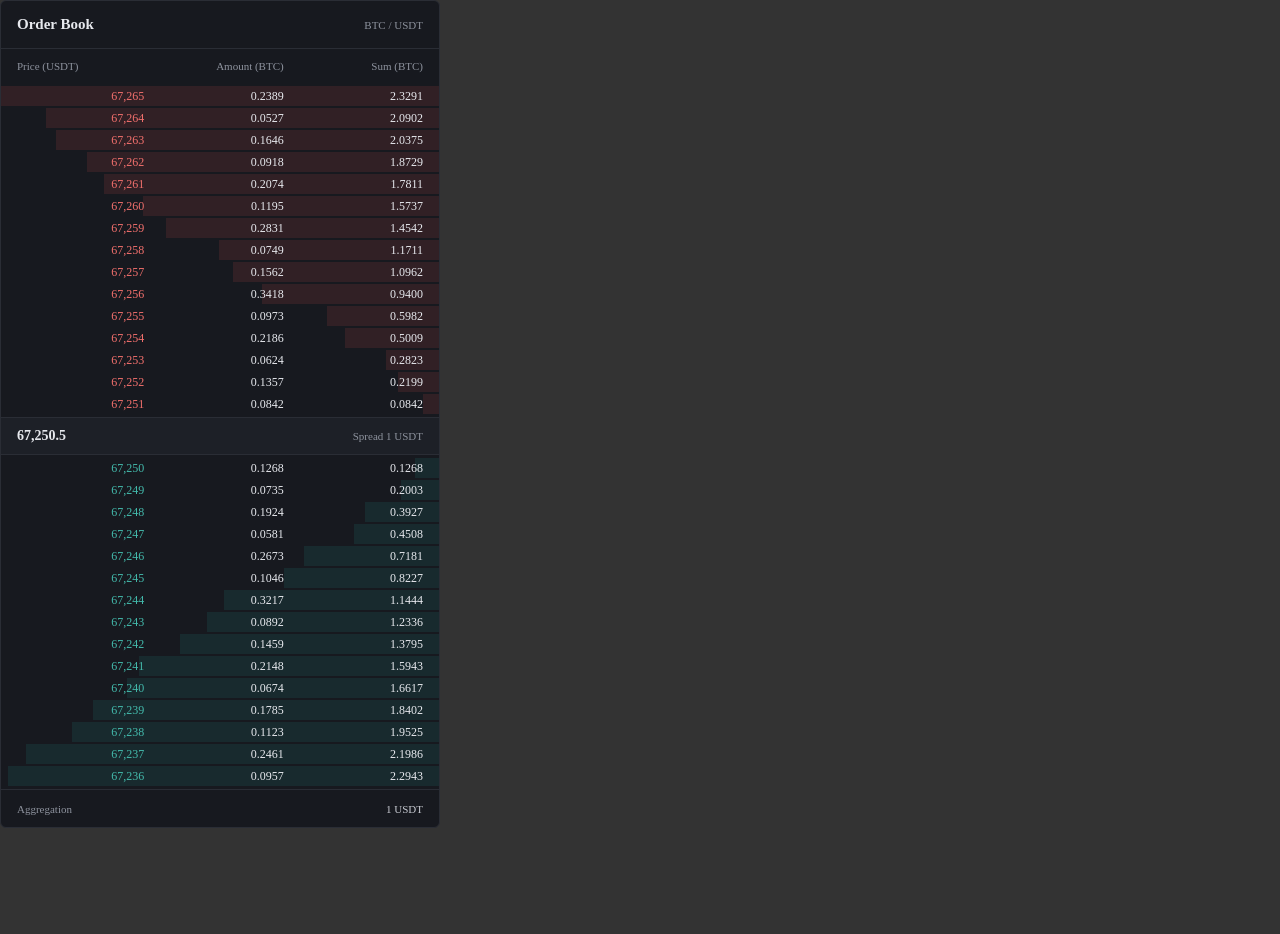
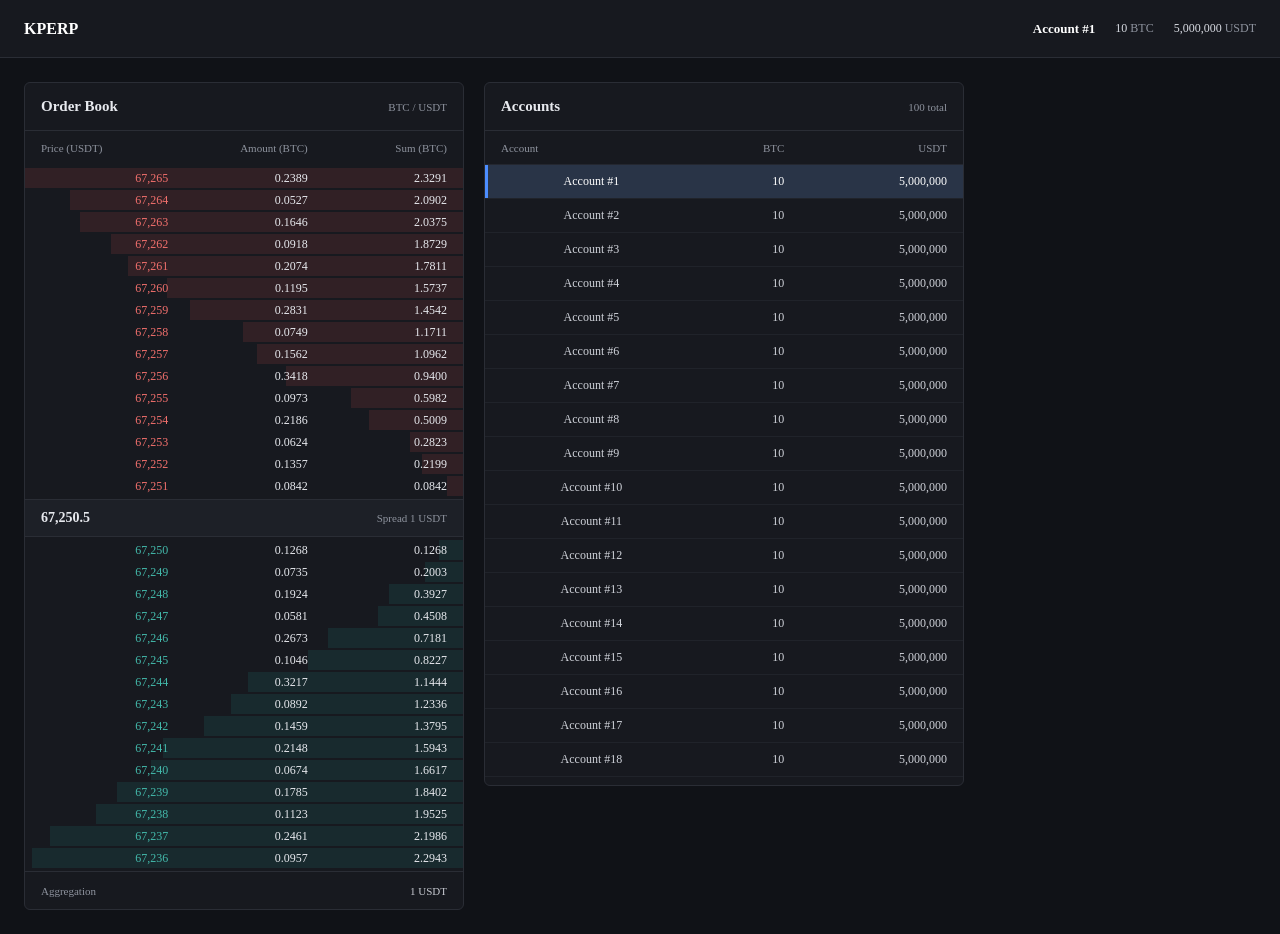
Before and after one commit to kenny-7100/kperp, a React (Vite) app: page / in a window 1280 px wide. Before the commit the page ends 828 px from the top, so only its background shows below. Built offline with nearby package versions, Linux system fonts and the light colour scheme.

Commit message:
feat: add account selector and header

```diff
--- /dev/null
+++ b/src/App.module.scss
@@ -0,0 +1,24 @@
+.page {
+  min-height: 100vh;
+  background: #101217;
+}
+
+.content {
+  display: grid;
+  grid-template-columns: minmax(320px, 440px) minmax(360px, 480px);
+  gap: 20px;
+  align-items: start;
+  padding: 24px;
+}
+
+@media (max-width: 880px) {
+  .content {
+    grid-template-columns: 1fr;
+  }
+}
+
+@media (max-width: 480px) {
+  .content {
+    padding: 12px;
+  }
+}
--- a/src/App.tsx
+++ b/src/App.tsx
@@ -1,11 +1,24 @@
+import { useState } from 'react';
+import AccountList, { accounts } from './components/AccountList';
+import Header from './components/Header';
 import OrderBook from './components/OrderBook';
+import styles from './App.module.scss';
 
 function App() {
-  return <main>
-    <div>
-      <OrderBook />
+  const [currentAccount, setCurrentAccount] = useState(accounts[0]);
+
+  return (
+    <div className={styles.page}>
+      <Header currentAccount={currentAccount} />
+      <main className={styles.content}>
+        <OrderBook />
+        <AccountList
+          currentAccount={currentAccount}
+          onSelect={setCurrentAccount}
+        />
+      </main>
     </div>
-  </main>;
+  );
 }
 
 export default App;
--- /dev/null
+++ b/src/components/AccountList/index.module.scss
@@ -0,0 +1,98 @@
+.accountList {
+  width: min(100%, 480px);
+  overflow: hidden;
+  color: #e7e9ee;
+  background: #17191f;
+  border: 1px solid #2a2d35;
+  border-radius: 6px;
+  font-variant-numeric: tabular-nums;
+}
+
+.titleBar {
+  display: flex;
+  align-items: center;
+  justify-content: space-between;
+  min-height: 48px;
+  padding: 0 16px;
+  border-bottom: 1px solid #2a2d35;
+
+  h2 {
+    margin: 0;
+    font-size: 15px;
+    font-weight: 600;
+  }
+
+  span {
+    color: #8e939e;
+    font-size: 11px;
+  }
+}
+
+.columnHeaders,
+.rows button {
+  display: grid;
+  grid-template-columns: 1.2fr 0.6fr 1fr;
+  column-gap: 12px;
+  align-items: center;
+  padding: 0 16px;
+
+  span:nth-child(n + 2) {
+    text-align: right;
+  }
+}
+
+.columnHeaders {
+  min-height: 34px;
+  color: #8e939e;
+  font-size: 11px;
+  border-bottom: 1px solid #242730;
+}
+
+.rows {
+  height: 700px;
+  max-height: calc(100vh - 180px);
+  min-height: 240px;
+  overflow-y: auto;
+  scrollbar-color: #454a56 transparent;
+  scrollbar-width: thin;
+
+  button {
+    width: 100%;
+    min-height: 34px;
+    color: #cfd2d9;
+    font: inherit;
+    background: transparent;
+    border: 0;
+    border-bottom: 1px solid #20232a;
+    cursor: pointer;
+
+    &:hover {
+      background: #22252d;
+    }
+
+    &:focus-visible {
+      position: relative;
+      outline: 2px solid #4c8dff;
+      outline-offset: -2px;
+    }
+  }
+
+  .selected {
+    color: #ffffff;
+    background: #293447;
+    box-shadow: inset 3px 0 #4c8dff;
+
+    &:hover {
+      background: #2d394e;
+    }
+  }
+}
+
+@media (max-width: 420px) {
+  .columnHeaders,
+  .rows button {
+    column-gap: 6px;
+    padding-right: 10px;
+    padding-left: 10px;
+  }
+}
--- /dev/null
+++ b/src/components/AccountList/index.tsx
@@ -0,0 +1,59 @@
+import styles from './index.module.scss';
+
+export type Account = {
+  id: number;
+  btcBalance: number;
+  usdtBalance: number;
+};
+
+export const accounts: Account[] = Array.from({ length: 100 }, (_, index) => ({
+  id: index + 1,
+  btcBalance: 10,
+  usdtBalance: 5_000_000,
+}));
+
+type AccountListProps = {
+  currentAccount: Account;
+  onSelect: (account: Account) => void;
+};
+
+const formatBalance = (value: number) => value.toLocaleString('en-US');
+
+const AccountList = ({ currentAccount, onSelect }: AccountListProps) => {
+  return (
+    <section className={styles.accountList} aria-label="Account list">
+      <header className={styles.titleBar}>
+        <h2>Accounts</h2>
+        <span>100 total</span>
+      </header>
+
+      <div className={styles.columnHeaders}>
+        <span>Account</span>
+        <span>BTC</span>
+        <span>USDT</span>
+      </div>
+
+      <div className={styles.rows}>
+        {accounts.map((account) => {
+          const isCurrent = account.id === currentAccount.id;
+
+          return (
+            <button
+              aria-pressed={isCurrent}
+              className={isCurrent ? styles.selected : undefined}
+              key={account.id}
+              onClick={() => onSelect(account)}
+              type="button"
+            >
+              <span>Account #{account.id}</span>
+              <span>{formatBalance(account.btcBalance)}</span>
+              <span>{formatBalance(account.usdtBalance)}</span>
+            </button>
+          );
+        })}
+      </div>
+    </section>
+  );
+};
+
+export default AccountList;
--- /dev/null
+++ b/src/components/Header/index.module.scss
@@ -0,0 +1,48 @@
+.header {
+  display: flex;
+  gap: 24px;
+  align-items: center;
+  justify-content: space-between;
+  min-height: 58px;
+  padding: 0 24px;
+  background: #17191f;
+  border-bottom: 1px solid #2a2d35;
+}
+
+.brand {
+  color: #ffffff;
+  font-size: 16px;
+  letter-spacing: 0;
+}
+
+.currentAccount {
+  display: flex;
+  gap: 20px;
+  align-items: center;
+  color: #8e939e;
+  font-size: 12px;
+  font-variant-numeric: tabular-nums;
+
+  > strong {
+    color: #ffffff;
+    font-size: 13px;
+  }
+
+  b {
+    color: #d9dce3;
+    font-weight: 500;
+  }
+}
+
+@media (max-width: 560px) {
+  .header {
+    align-items: flex-start;
+    padding: 14px 16px;
+  }
+
+  .currentAccount {
+    gap: 4px;
+    align-items: flex-end;
+    flex-direction: column;
+  }
+}
--- /dev/null
+++ b/src/components/Header/index.tsx
@@ -0,0 +1,24 @@
+import type { Account } from '../AccountList';
+import styles from './index.module.scss';
+
+type HeaderProps = {
+  currentAccount: Account;
+};
+
+const formatBalance = (value: number) => value.toLocaleString('en-US');
+
+const Header = ({ currentAccount }: HeaderProps) => {
+  return (
+    <header className={styles.header}>
+      <strong className={styles.brand}>KPERP</strong>
+
+      <div className={styles.currentAccount} aria-label="Current account">
+        <strong>Account #{currentAccount.id}</strong>
+        <span><b>{formatBalance(currentAccount.btcBalance)}</b> BTC</span>
+        <span><b>{formatBalance(currentAccount.usdtBalance)}</b> USDT</span>
+      </div>
+    </header>
+  );
+};
+
+export default Header;
```
